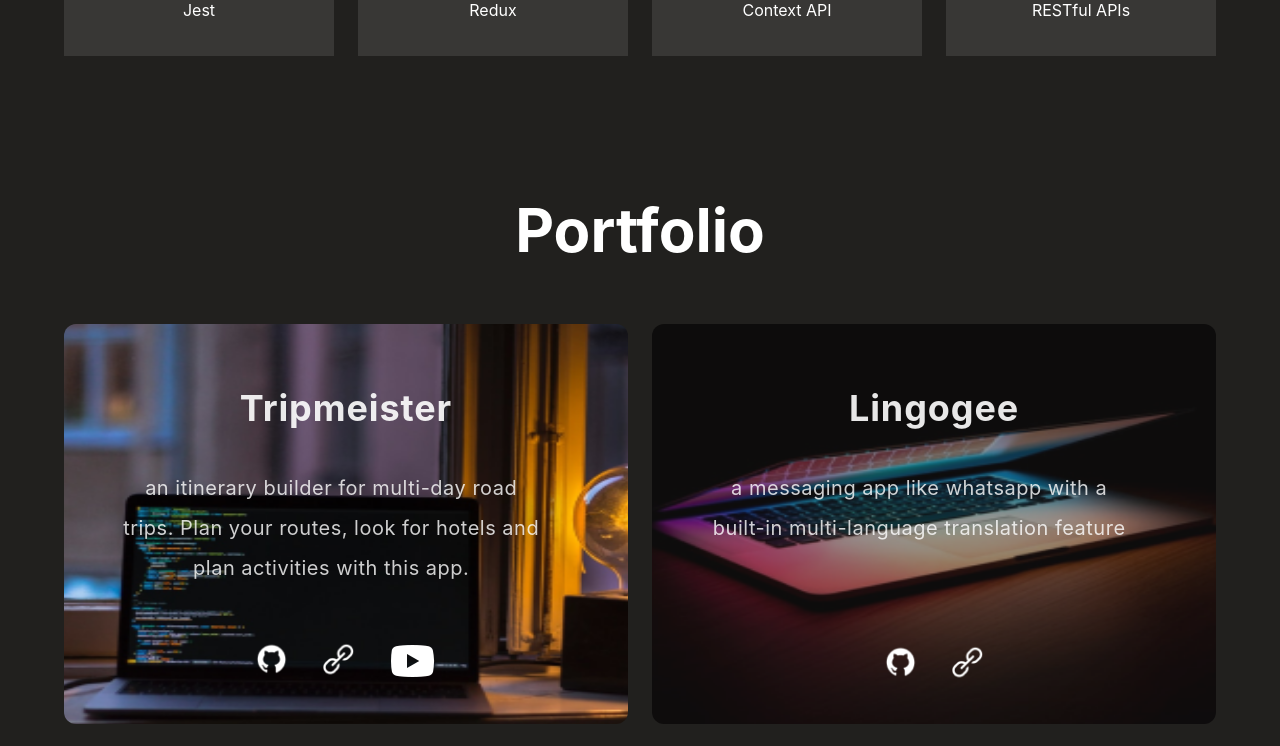
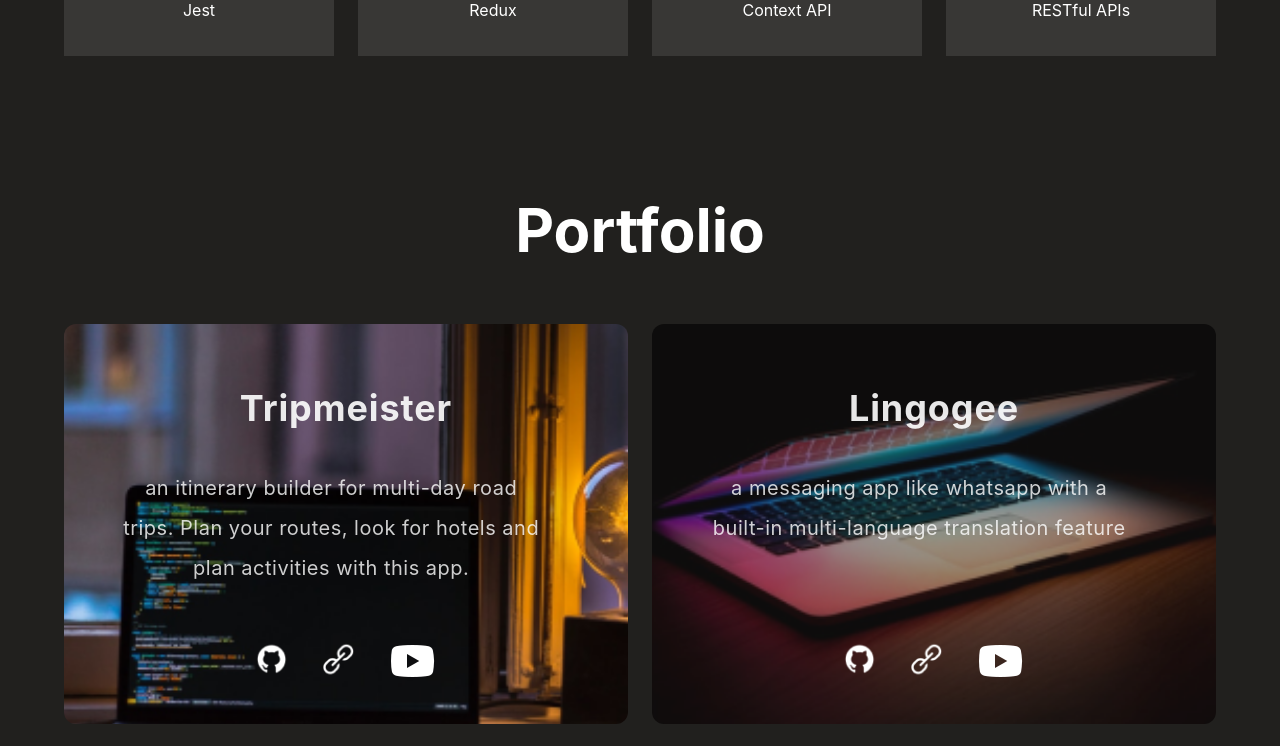
Before and after one commit to Larence0401/Portfolio-Site, a Next.js app: page / in a window 1280 px wide. Shown: the part 2012-2758 px from the top of the page. Built offline with nearby package versions, Linux system fonts and the light colour scheme.

Commit message:
youtube links added

```diff
--- a/components/Menu.js
+++ b/components/Menu.js
@@ -11,7 +11,7 @@ const Menu = ({ toggleMenu, showMenu }) => {
     <Wrapper>
       <Name>
         <p className="font-rubik font-bold text-2xl leading-8 text-[#FAFAFA] md:text-4xl">
-          Lars Jensen
+          Lars Jensen<span className="text-accent">.</span>
         </p>
       </Name>
       <Hamburger toggleMenu={toggleMenu} showMenu={showMenu} />
--- a/components/Portfolio.js
+++ b/components/Portfolio.js
@@ -36,7 +36,7 @@ const Portfolio = () => {
           imageSrc="/projectone.png"
           github="https://github.com/Larence0401/tripmeister"
           live="https://tripmeister.vercel.app"
-          youtube="https://www.youtube.com/watch?v=JUOKM6nD89w&ab_channel=NicolasCorbalanCalvo"
+          youtube="https://tinyurl.com/55cbfhrs"
         />
         <Project
           reference={ref2}
@@ -46,6 +46,7 @@ const Portfolio = () => {
           imageSrc="/projecttwo.png"
           github="https://github.com/Larence0401/Lingogee"
           live="https://lingogee.vercel.app"
+          youtube="https://tinyurl.com/bdhb4zur"
         />
         <Project
           reference={ref3}
@@ -55,6 +56,7 @@ const Portfolio = () => {
           imageSrc="/projectthree.png"
           github="https://github.com/Larence0401/JuggleFox"
           live="https://juggle-fox.vercel.app/"
+          youtube="https://tinyurl.com/mr2h2rbp"
         />
         <Project
           reference={ref4}
@@ -64,6 +66,7 @@ const Portfolio = () => {
           imageSrc="/projectfour.png"
           github="https://github.com/Larence0401/Movie-Memory-Quiz"
           live="https://movie-memory-quiz.vercel.app/"
+          youtube="https://tinyurl.com/mr2h2rbp"
         />
         <Project
           reference={ref5}
--- a/components/Project.js
+++ b/components/Project.js
@@ -46,7 +46,7 @@ const Project = ({
           src={imageSrc}
           width="100%"
           height="100%"
-          className="object-fill scale-105"
+          className="object-cover scale-105"
           layout="fill"
         />
     </Container>
```
Also changed, not shown: 1 other file (tests, documents, lock files or other folders).
